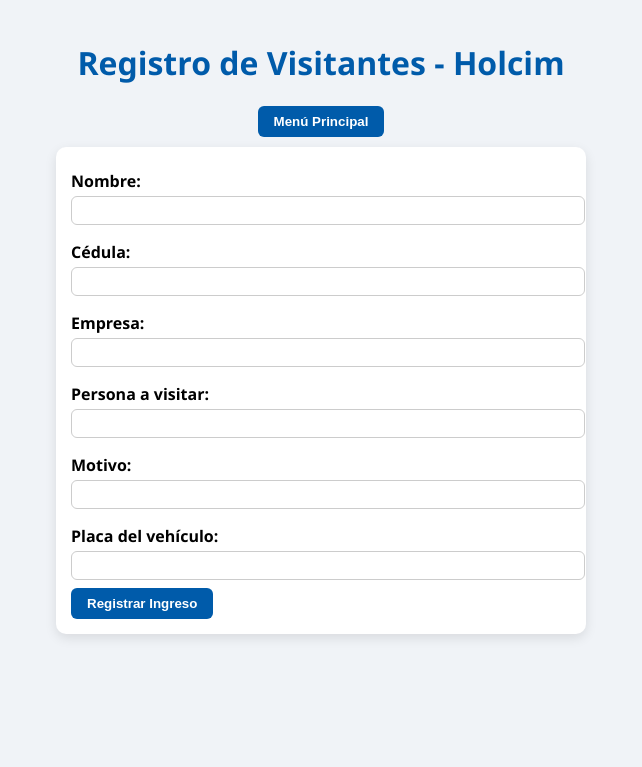
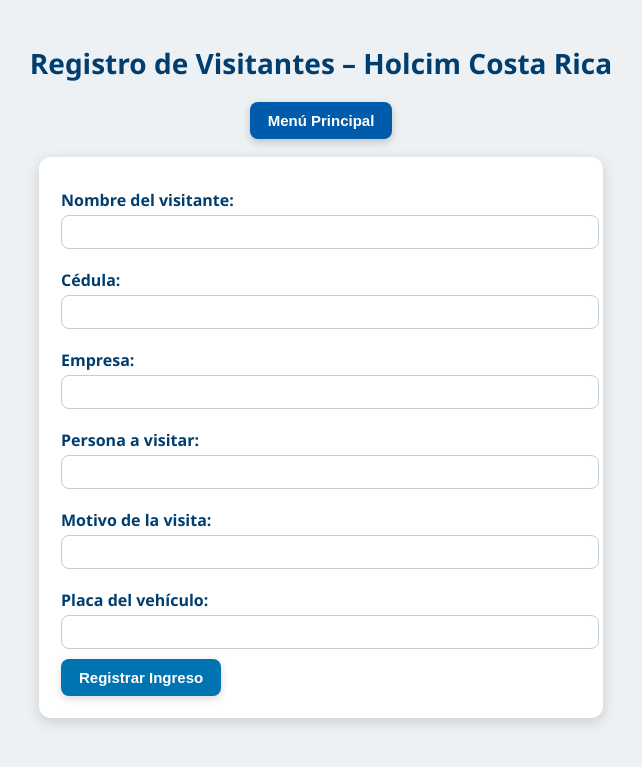
Before and after one commit to luismolinaboni22-art/Cops-K9, a Flask app: page /registro in a window 1280 px wide. Shown: the top 767 px of the page, without its empty margins (319-961 px from the left). Run offline with Flask 3, Linux system fonts and the light colour scheme.

Commit message:
Update visitor_form.html

```diff
--- a/templates/visitor_form.html
+++ b/templates/visitor_form.html
@@ -3,53 +3,199 @@
 <head>
 <meta charset="UTF-8">
 <title>Registro de Visitantes - Holcim</title>
+
 <style>
-    body { font-family: "Segoe UI", Arial; background: #f0f3f7; margin: 0; padding: 20px; }
-    h1 { color: #005baa; text-align: center; }
-    form { background: white; padding: 15px; border-radius: 10px; max-width: 500px; margin: 0 auto 20px auto; box-shadow: 0 4px 12px rgba(0,0,0,0.1); }
-    label { display: block; margin: 8px 0 4px; font-weight: bold; }
-    input { width: 100%; padding: 6px; border-radius: 6px; border: 1px solid #ccc; margin-bottom: 8px; }
-    button { padding: 8px 16px; background: #005baa; color: white; border: none; border-radius: 6px; cursor: pointer; font-weight: bold; transition: background 0.2s; }
-    button:hover { background: #004b8c; }
-    table { width: 90%; margin: 20px auto; border-collapse: collapse; background: white; box-shadow: 0 4px 12px rgba(0,0,0,0.1); border-radius: 10px; overflow: hidden; }
-    th, td { padding: 10px; text-align: center; border-bottom: 1px solid #ddd; }
-    th { background: #005baa; color: white; }
-    tr:hover { background: #f5f5f5; }
-    .exit-form { margin: 0; }
-    .menu-btn { text-align: center; margin-bottom: 10px; }
+    /* ===== ESTILOS GENERALES ===== */
+    body {
+        font-family: "Segoe UI", Arial;
+        background: #EDF1F4;
+        margin: 0;
+        padding: 25px;
+    }
+
+    h1 {
+        color: #003E70;
+        text-align: center;
+        font-size: 28px;
+        margin-bottom: 20px;
+        font-weight: 700;
+    }
+
+    /* ===== BOTÓN MENÚ ===== */
+    .menu-btn {
+        text-align: center;
+        margin-bottom: 18px;
+    }
+
+    .menu-btn button {
+        background: #005BAA;
+        color: white;
+        padding: 10px 18px;
+        border: none;
+        border-radius: 8px;
+        font-size: 15px;
+        font-weight: bold;
+        cursor: pointer;
+        box-shadow: 0 3px 8px rgba(0,0,0,0.2);
+        transition: 0.25s;
+    }
+
+    .menu-btn button:hover {
+        background: #004B8C;
+        transform: translateY(-2px);
+    }
+
+    /* ===== FORMULARIO ===== */
+    form {
+        background: white;
+        padding: 22px;
+        border-radius: 12px;
+        max-width: 520px;
+        margin: 0 auto 25px auto;
+        box-shadow: 0 4px 14px rgba(0,0,0,0.15);
+    }
+
+    label {
+        display: block;
+        margin: 10px 0 4px;
+        font-weight: 600;
+        color: #003E70;
+    }
+
+    input {
+        width: 100%;
+        padding: 8px;
+        border-radius: 8px;
+        border: 1px solid #C4CDD5;
+        margin-bottom: 10px;
+        font-size: 14px;
+    }
+
+    button {
+        padding: 10px 18px;
+        background: #0073B1;
+        color: white;
+        border: none;
+        border-radius: 8px;
+        cursor: pointer;
+        font-weight: bold;
+        font-size: 15px;
+        transition: 0.3s;
+        box-shadow: 0 3px 8px rgba(0,0,0,0.15);
+    }
+
+    button:hover {
+        background: #005BAA;
+        transform: translateY(-2px);
+    }
+
+    /* ===== TABLA ===== */
+    table {
+        width: 95%;
+        margin: 0 auto;
+        border-collapse: collapse;
+        background: white;
+        box-shadow: 0 4px 14px rgba(0,0,0,0.15);
+        border-radius: 12px;
+        overflow: hidden;
+    }
+
+    th {
+        background: #003E70;
+        color: white;
+        padding: 12px;
+        font-size: 15px;
+    }
+
+    td {
+        padding: 10px;
+        border-bottom: 1px solid #e3e3e3;
+        font-size: 14px;
+    }
+
+    tr:hover {
+        background: #F5F8FA;
+    }
+
+    .exit-form button {
+        background: #6BC048;
+        padding: 6px 12px;
+        border-radius: 6px;
+        font-size: 13px;
+    }
+
+    .exit-form button:hover {
+        background: #59A53C;
+    }
+
 </style>
 </head>
+
 <body>
 
-<h1>Registro de Visitantes - Holcim</h1>
+<h1>Registro de Visitantes – Holcim Costa Rica</h1>
+
 <div class="menu-btn">
     <button onclick="location.href='/'">Menú Principal</button>
 </div>
 
 <form method="POST">
-    <label>Nombre:</label><input type="text" name="nombre" required>
-    <label>Cédula:</label><input type="text" name="cedula" required>
-    <label>Empresa:</label><input type="text" name="empresa" required>
-    <label>Persona a visitar:</label><input type="text" name="responsable" required>
-    <label>Motivo:</label><input type="text" name="motivo" required>
-    <label>Placa del vehículo:</label><input type="text" name="placa">
+    <label>Nombre del visitante:</label>
+    <input type="text" name="nombre" required>
+
+    <label>Cédula:</label>
+    <input type="text" name="cedula" required>
+
+    <label>Empresa:</label>
+    <input type="text" name="empresa" required>
+
+    <label>Persona a visitar:</label>
+    <input type="text" name="responsable" required>
+
+    <label>Motivo de la visita:</label>
+    <input type="text" name="motivo" required>
+
+    <label>Placa del vehículo:</label>
+    <input type="text" name="placa">
+
     <button type="submit">Registrar Ingreso</button>
 </form>
 
 {% if visitors %}
 <table>
     <tr>
-        <th>#</th><th>Nombre</th><th>Cédula</th><th>Empresa</th><th>Responsable</th><th>Motivo</th><th>Placa</th><th>Hora Ingreso</th><th>Hora Salida</th><th>Acciones</th>
+        <th>#</th>
+        <th>Nombre</th>
+        <th>Cédula</th>
+        <th>Empresa</th>
+        <th>Responsable</th>
+        <th>Motivo</th>
+        <th>Placa</th>
+        <th>Hora Ingreso</th>
+        <th>Hora Salida</th>
+        <th>Acciones</th>
     </tr>
+
     {% for v in visitors %}
     <tr>
-        <td>{{ loop.index }}</td><td>{{ v.nombre }}</td><td>{{ v.cedula }}</td><td>{{ v.empresa }}</td><td>{{ v.responsable }}</td><td>{{ v.motivo }}</td><td>{{ v.placa }}</td><td>{{ v.hora_ingreso }}</td><td>{{ v.hora_salida or '-' }}</td>
+        <td>{{ loop.index }}</td>
+        <td>{{ v.nombre }}</td>
+        <td>{{ v.cedula }}</td>
+        <td>{{ v.empresa }}</td>
+        <td>{{ v.responsable }}</td>
+        <td>{{ v.motivo }}</td>
+        <td>{{ v.placa }}</td>
+        <td>{{ v.hora_ingreso }}</td>
+        <td>{{ v.hora_salida or '-' }}</td>
+
         <td>
             {% if not v.hora_salida %}
             <form class="exit-form" method="GET" action="{{ url_for('salida', index=loop.index0) }}">
                 <button type="submit">Dar Salida</button>
             </form>
-            {% else %}-{% endif %}
+            {% else %}
+                -
+            {% endif %}
         </td>
     </tr>
     {% endfor %}
```
